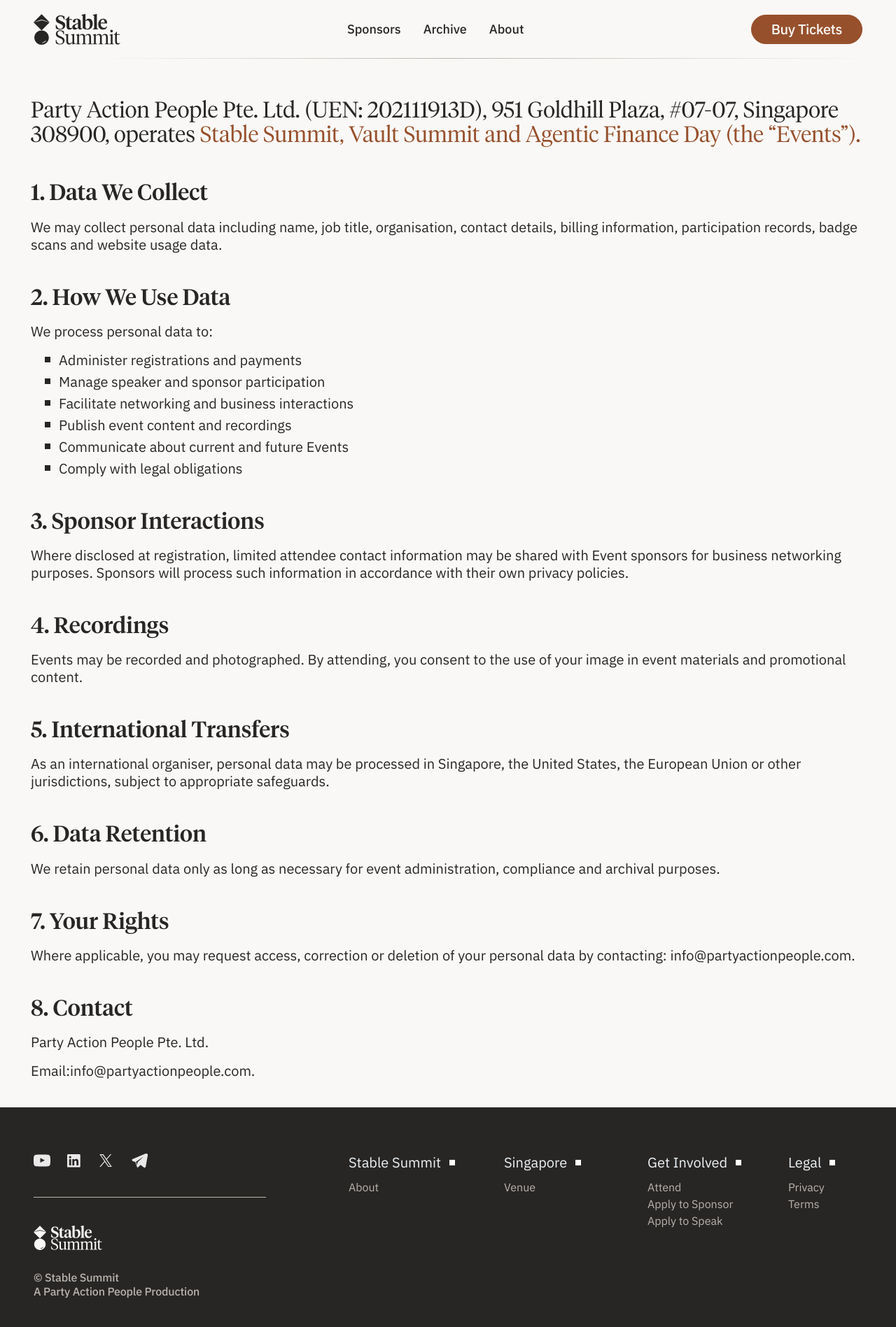
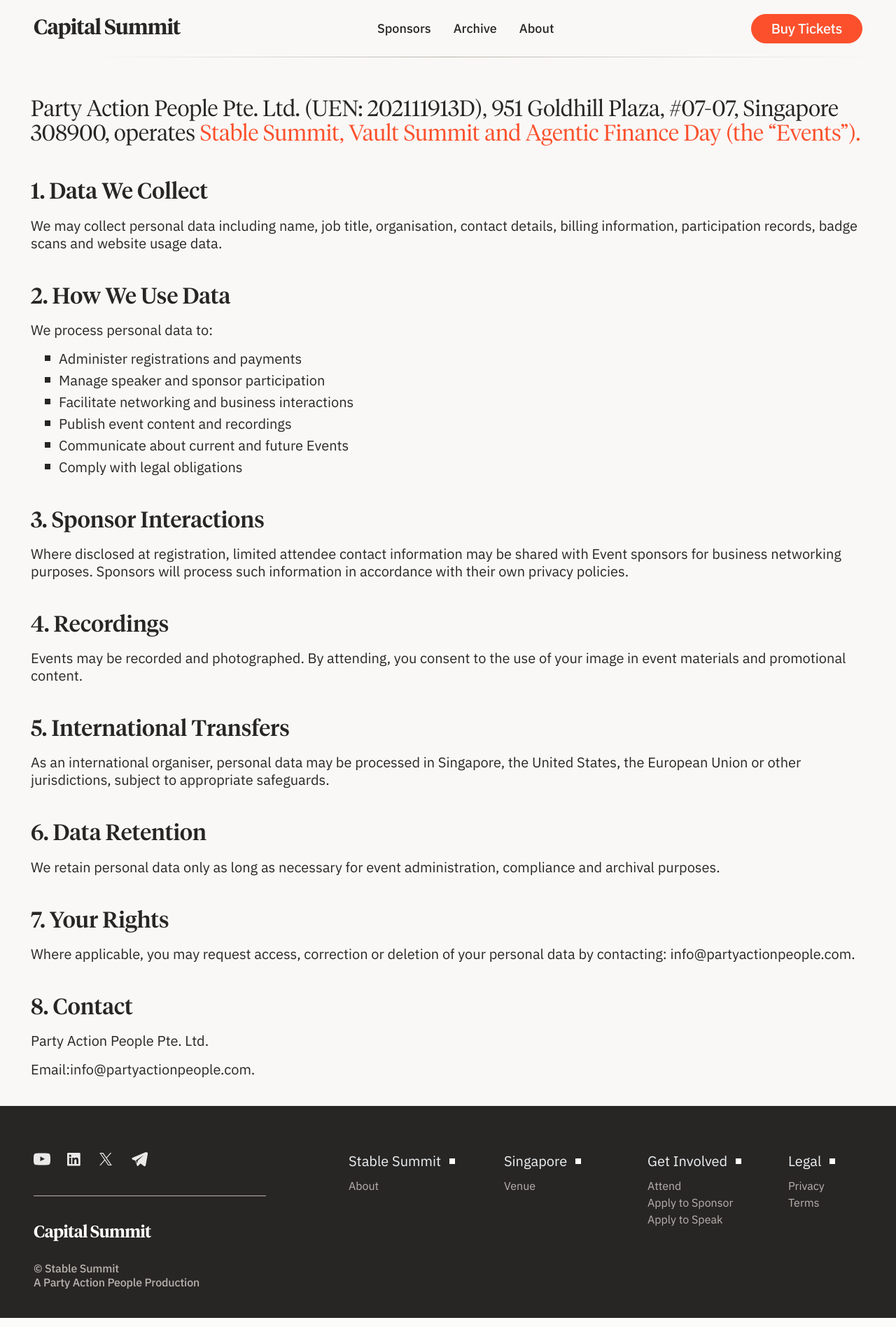
Before and after one commit to PAP-Singapore/capital-summit, a React (Vite) app: page /privacy-and-terms in a window 1280 px wide. Shown: the whole page at 70% size. Built offline with nearby package versions, Linux system fonts and the light colour scheme.

Commit message:
updated logo

```diff
--- a/src/components/Footer.tsx
+++ b/src/components/Footer.tsx
@@ -115,11 +115,9 @@
 
           {/* Logo & Copyright */}
           <div className="flex flex-col items-start gap-5 md:gap-5 lg:gap-[30px]">
-            <img
-              src="/logowhite.svg"
-              alt="Stable Summit"
-              className="w-[98px] md:w-[98px] lg:w-[98px] h-auto"
-            />
+            <span className="font-headline font-semibold text-xl md:text-2xl leading-none tracking-tight text-white whitespace-nowrap">
+              Capital Summit
+            </span>
             <div className="flex flex-col text-dark-gray text-[12px] md:text-[16px]  font-sans font-medium leading-[16px] md:leading-[19.84px] md:-tracking-[0.16px]">
               <span>© Stable Summit</span>
               <span>A Party Action People Production</span>
--- a/src/components/Header.tsx
+++ b/src/components/Header.tsx
@@ -170,11 +170,9 @@
         <div className={`flex items-center gap-2 md:gap-3`}>
           {/* Logo */}
           <Link to="/">
-            <img
-              src="/stablesummitlogo.svg"
-              alt="Stable Summit Logo"
-              className="h-8 w-auto md:h-11"
-            />
+            <span className="font-headline font-semibold text-2xl md:text-3xl leading-none tracking-tight text-charcoal whitespace-nowrap">
+              Capital Summit
+            </span>
           </Link>
         </div>
 
--- a/src/components/HomeHeader.tsx
+++ b/src/components/HomeHeader.tsx
@@ -226,11 +226,9 @@
         <div className={`flex items-center gap-2 md:gap-3 ${introClass}`}>
           {/* Logo */}
           <Link to="/">
-            <img
-              src="/stablesummitlogo.svg"
-              alt="Stable Summit Logo"
-              className="h-8 w-auto md:h-11"
-            />
+            <span className="font-headline font-semibold text-2xl md:text-3xl leading-none tracking-tight text-charcoal whitespace-nowrap">
+              Capital Summit
+            </span>
           </Link>
         </div>
 
--- a/src/index.css
+++ b/src/index.css
@@ -17,7 +17,7 @@
    ============================================================================ */
 @theme static {
   /* --- Brand ------------------------------------------------------------ */
-  --rgb-primary: 151 80 44; /* #fc502c */
+  --rgb-primary: 252 80 44; /* #fc502c */
   --color-primary: rgb(var(--rgb-primary));
   --color-primary-0: rgb(var(--rgb-primary) / 0); /* gradient fade-out */
   --color-primary-40: rgb(var(--rgb-primary) / 0.4); /* dot glow */
```
